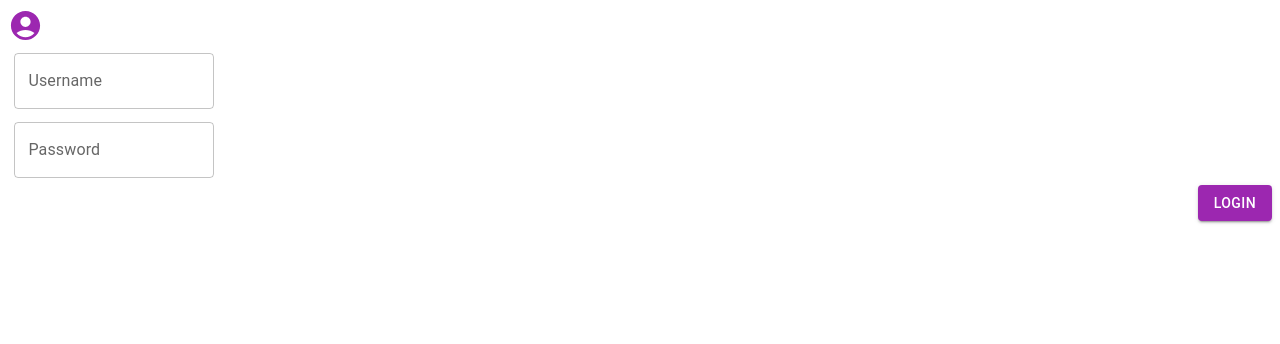
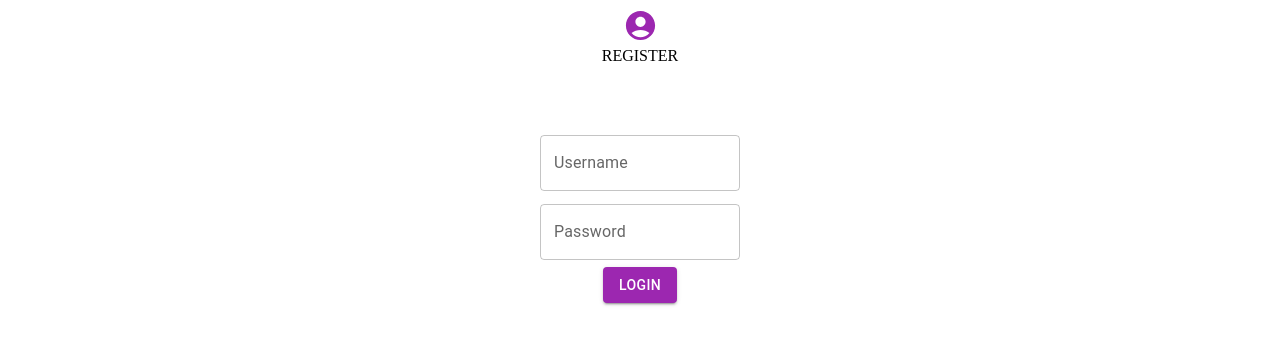
Before and after one commit to kath1304/front-end, a React (Create React App) app: page / in a window 1280 px wide. Shown: the top 344 px of the page. Built offline with nearby package versions, Linux system fonts and the light colour scheme; no server answers.

Commit message:
aggiustata grafica di log in e modifyUser

```diff
--- a/src/routes/login.jsx
+++ b/src/routes/login.jsx
@@ -46,7 +46,9 @@ export default function Login() {
                 }
             }
         })
-        .catch(e => {console.error(e)})
+        .catch(e => {
+            console.error(e)
+        })
 
 
     const onSubmit = (data) => {
@@ -57,10 +59,9 @@ export default function Login() {
                 localStorage.setItem("role", response.data.role)
                 localStorage.setItem("username", response.data.username)
                 intervalId = setInterval(autoRenew, 3480000)
-                if(response.data.role === 'admin') {
+                if (response.data.role === 'admin') {
                     return navigate('/paths/admin')
-                }
-                else {
+                } else {
                     return navigate('/paths/user')
                 }
             })
@@ -72,11 +73,23 @@ export default function Login() {
     return (
         <div className="App">
             <form onSubmit={handleSubmit(onSubmit)}>
-                <AccountCircleIcon fontSize={"large"} color={"secondary"} />
 
+                <div style={{textAlign: "center"}}>
+                    <AccountCircleIcon fontSize={"large"} color={"secondary"}
+                    />
+
+                </div>
+
+                <div style={{textAlign: "center"}}>
+                    REGISTER
+                </div>
                 <Box
                     sx={{
                         '& .MuiTextField-root': {m: 0.8, width: '25ch'},
+                        marginTop: 8,
+                        display: 'flex',
+                        flexDirection: 'column',
+                        alignItems: 'center',
                     }}
                     noValidate
                     autoComplete="off"
@@ -104,7 +117,6 @@ export default function Login() {
                         />
                     </div>
 
-                    </Box>
 
                     <Stack spacing={2} direction="row-reverse">
                         <Button
@@ -112,7 +124,7 @@ export default function Login() {
                             type="submit"
                             color={"secondary"}> Login </Button>
                     </Stack>
-
+                </Box>
             </form>
         </div>
     )
--- a/src/routes/modifyUser.jsx
+++ b/src/routes/modifyUser.jsx
@@ -2,8 +2,6 @@ import {useForm} from "react-hook-form";
 import {useNavigate, useLocation} from "react-router-dom";
 import React, {useCallback, useEffect} from "react";
 import axios from 'axios';
-import LockPersonIcon from "@mui/icons-material/LockPerson";
-import Typography from "@mui/material/Typography";
 import Box from "@mui/material/Box";
 import TextField from "@mui/material/TextField";
 import {FormControl, InputLabel, MenuItem, Select, Stack} from "@mui/material";
@@ -192,6 +190,14 @@ export default function ModifyUser() {
                         color={"secondary"}> Modify</Button>
                 </Stack>
 
+                <Button onClick={() => {
+                    navigate('/paths/showUsers');
+                }}
+                    variant="contained"
+                    type="submit"
+                    color={"secondary"}> Back
+                </Button>
+
             </form>
         </div>
     )
```
Lines whose indentation alone changed are shown as unchanged.
